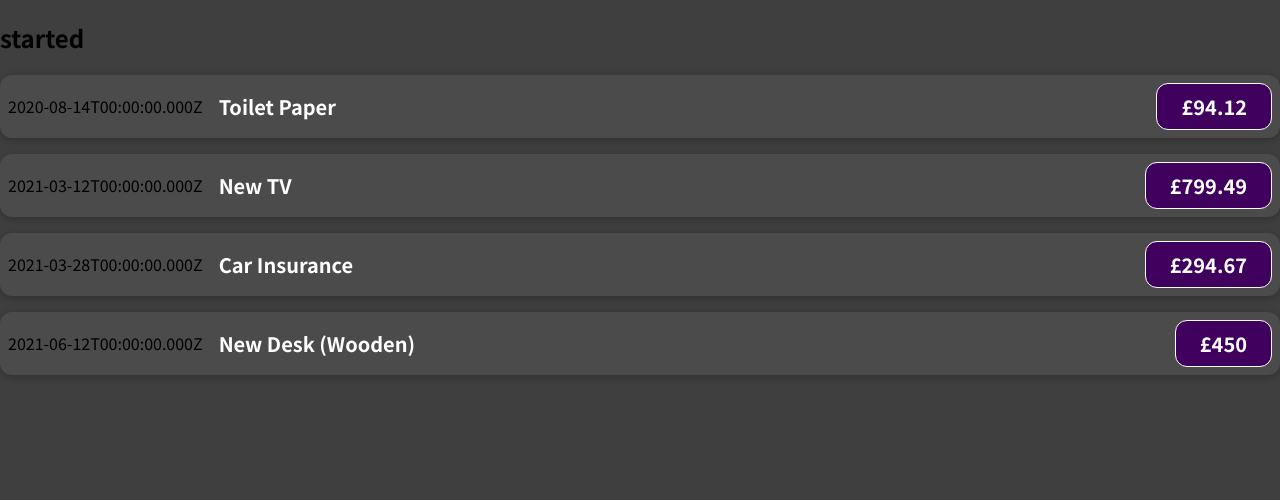
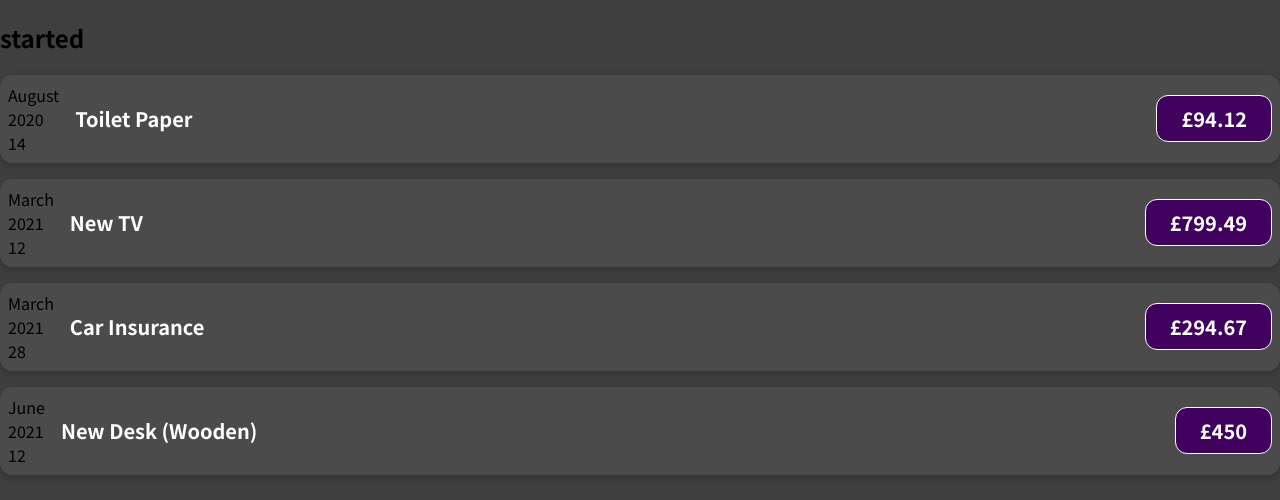
Before and after one commit to Wxmnath/Expense_Tracker, a JavaScript app: page / in a window 1280 px wide. Shown: the top 500 px of the page. Built offline with nearby package versions, Linux system fonts and the light colour scheme.

Commit message:
date added through var using toLocaleString method

```diff
--- a/src/components/ExpenseItem.js
+++ b/src/components/ExpenseItem.js
@@ -1,9 +1,17 @@
 import "./ExpenseItem.css";
 
 function ExpenseItem(props) {
+  const month = props.date.toLocaleString("en-GB", { month: "long" });
+  const day = props.date.toLocaleString("en-GB", { day: "numeric" });
+  const year = props.date.toLocaleString("en-GB", { year: "numeric" });
+
   return (
     <div className="expense-item">
-      <div>{props.date.toISOString()}</div>
+      <div>
+        <div>{month}</div>
+        <div>{year}</div>
+        <div>{day}</div>
+      </div>
       <div className="expense-item__description">
         <h2>{props.title}</h2>
         <div className="expense-item__price">£{props.amount}</div>
```
